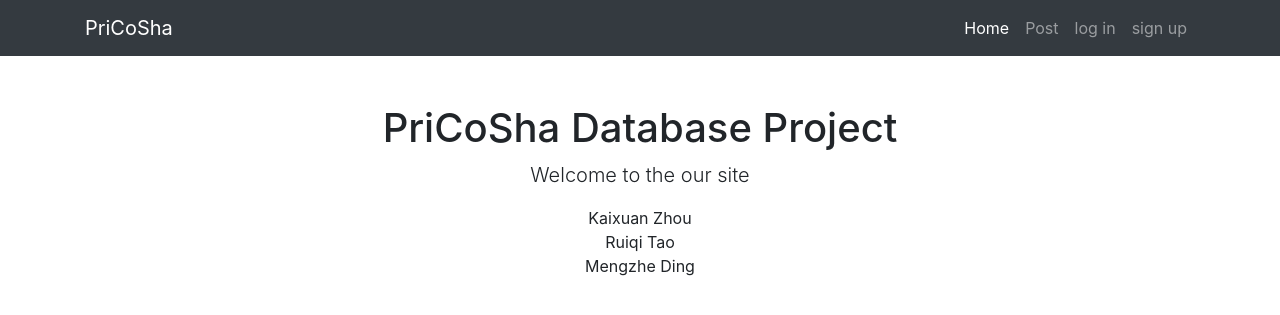
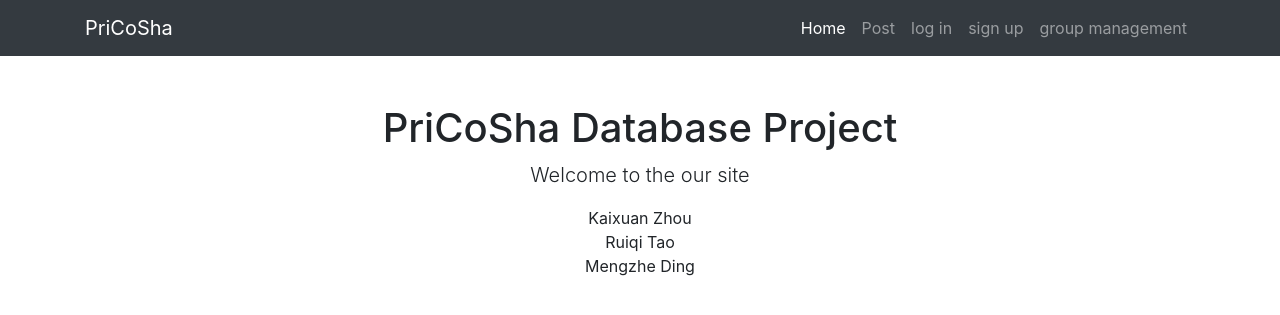
Before and after one commit to ZhouJoseph/PriCoSha, a Flask app: page / in a window 1280 px wide. Shown: the top 315 px of the page. Run offline with Flask 2, Linux system fonts and the light colour scheme; some libraries are stand-ins or nearby versions.

Commit message:
Nav Bar Update
GroupManagement Added on Nav Bar

```diff
--- a/templates/index.html
+++ b/templates/index.html
@@ -38,6 +38,9 @@
             <li class="nav-item">
               <a class="nav-link" href="{{url_for('signup')}}">sign up</a>
             </li>
+            <li class="nav-item">
+                        <a class="nav-link" href="{{url_for('GroupManagement')}}">group management</a>
+            </li>
           </ul>
         </div>
       </div>
--- a/templates/login.html
+++ b/templates/login.html
@@ -32,6 +32,9 @@
                     </li>
                     <li class="nav-item">
                         <a class="nav-link" href="{{url_for('signup')}}">sign up</a>
+                    </li>
+                    <li class="nav-item">
+                        <a class="nav-link" href="{{url_for('GroupManagement')}}">group management</a>
                     </li>
                 </ul>
             </div>
--- a/templates/post.html
+++ b/templates/post.html
@@ -31,6 +31,9 @@
                     <li class="nav-item">
                         <a class="nav-link" href="{{url_for('signup')}}">sign up</a>
                     </li>
+                    <li class="nav-item">
+                        <a class="nav-link" href="{{url_for('GroupManagement')}}">group management</a>
+                    </li>
                 </ul>
             </div>
         </div>
--- a/templates/signup.html
+++ b/templates/signup.html
@@ -33,6 +33,9 @@
                     <li class="nav-item active">
                         <a class="nav-link" href="{{url_for('signup')}}">sign up
                         </a>
+                    </li>
+                    <li class="nav-item">
+                        <a class="nav-link" href="{{url_for('GroupManagement')}}">group management</a>
                     </li>
                 </ul>
             </div>
```
